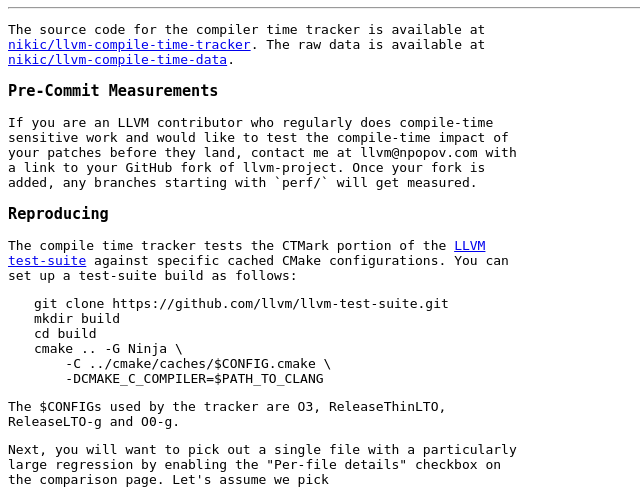
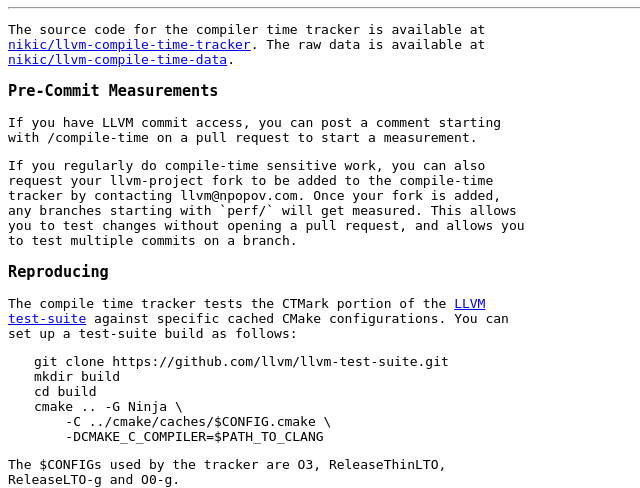
Before and after one commit to nikic/llvm-compile-time-tracker, a PHP site: page /about.php in a window 1280 px wide. Shown: the part 23-511 px from the top of the page, without its empty margins (0-640 px from the left). Run offline with PHP 8.4, Linux system fonts and the light colour scheme.

Commit message:
Update pre-commit measurement instructions

```diff
--- a/public/about.php
+++ b/public/about.php
@@ -11,7 +11,10 @@ The raw data is available at <a href="https://github.com/nikic/llvm-compile-time
 
 <h3>Pre-Commit Measurements</h3>
 <p>
-If you are an LLVM contributor who regularly does compile-time sensitive work and would like to test the compile-time impact of your patches before they land, contact me at llvm@npopov.com with a link to your GitHub fork of llvm-project. Once your fork is added, any branches starting with `perf/` will get measured.
+If you have LLVM commit access, you can post a comment starting with /compile-time on a pull request to start a measurement.
+</p>
+<p>
+If you regularly do compile-time sensitive work, you can also request your llvm-project fork to be added to the compile-time tracker by contacting llvm@npopov.com. Once your fork is added, any branches starting with `perf/` will get measured. This allows you to test changes without opening a pull request, and allows you to test multiple commits on a branch.
 </p>
 
 <h3>Reproducing</h3>
```
